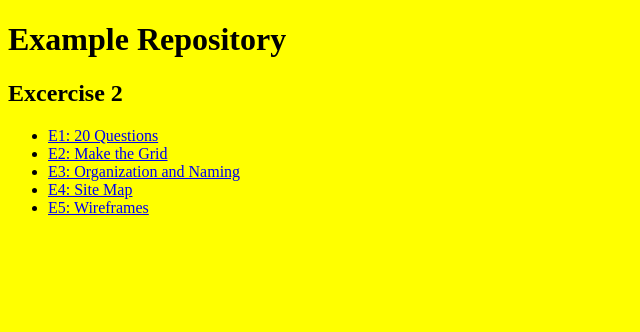
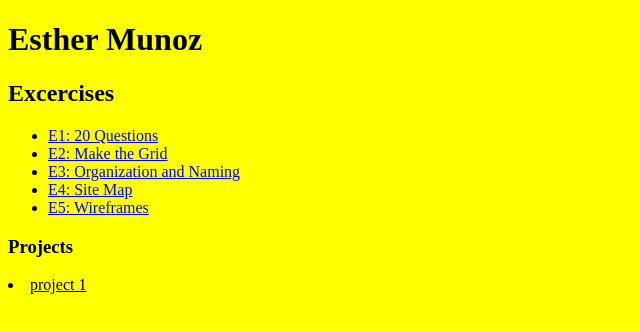
Before and after one commit to Esthermc14/avt217, a plain HTML site: page index.html in a window 1280 px wide. Shown: the whole page, without its empty margins (0-640 px from the left). Drawn offline with Linux system fonts and the light colour scheme; files that its build step writes are made by us from their sources.

Commit message:
Update index.html

```diff
--- a/index.html
+++ b/index.html
@@ -7,8 +7,8 @@
 		<link rel="stylesheet" href="css/main.css">
 	</head>
 	<body>
-		<h1> Example Repository </h1>
-		<h2> Excercise 2</h2>
+		<h1> Esther Munoz </h1>
+		<h2> Excercises</h2>
 		<ul>
 			<li> <a href="e1/index.html">E1: 20 Questions </a></li>
 			<li> <a href="#">E2: Make the Grid</a></li>
@@ -16,5 +16,10 @@
 			<li> <a href="#"> E4: Site Map</a></li>
 			<li> <a href="#">E5: Wireframes</a></li>
 		</ul>
+
+		<h3> Projects</h3>
+		<u>
+			<li><a> project 1 </a> </li>
+		</u>
 	</body>
 </html>
```
